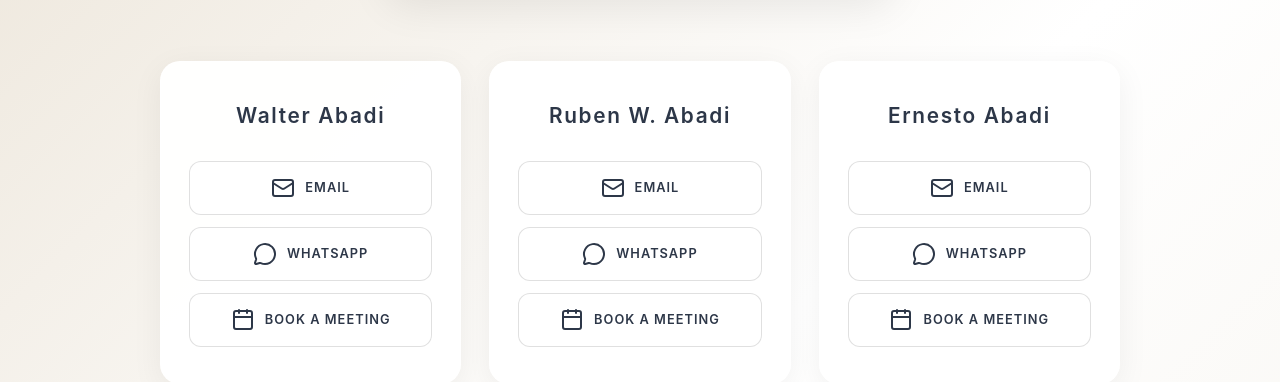
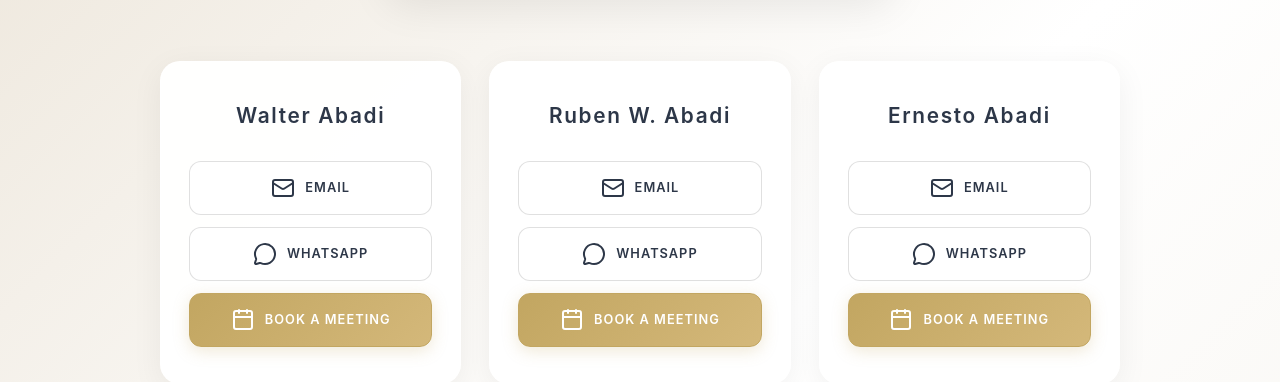
Before and after one commit to rwabadi/rwabadi.github.io, a plain HTML site: page index.html in a window 1280 px wide. Shown: the part 426-808 px from the top of the page. Drawn offline with nearby package versions, Linux system fonts and the light colour scheme.

Commit message:
Booking button Gold by default

```diff
--- a/index.html
+++ b/index.html
@@ -36,7 +36,7 @@
             <i data-lucide="message-circle"></i>
             <span>WhatsApp</span>
           </a>
-          <a class="btn" href="https://outlook.office365.com/book/AbadiFamilyBookings@abadi.me/?ismsaljsauthenabled=true" target="_blank" rel="noopener">
+          <a class="btn btn--meeting" href="https://outlook.office365.com/book/AbadiFamilyBookings@abadi.me/?ismsaljsauthenabled=true" target="_blank" rel="noopener">
             <i data-lucide="calendar"></i>
             <span>Book a meeting</span>
           </a>
@@ -54,7 +54,7 @@
             <i data-lucide="message-circle"></i>
             <span>WhatsApp</span>
           </a>
-          <a class="btn" href="https://cal.com/rwabadi" target="_blank" rel="noopener">
+          <a class="btn btn--meeting" href="https://cal.com/rwabadi" target="_blank" rel="noopener">
             <i data-lucide="calendar"></i>
             <span>Book a meeting</span>
           </a>
@@ -72,7 +72,7 @@
             <i data-lucide="message-circle"></i>
             <span>WhatsApp</span>
           </a>
-          <a class="btn" href="https://cal.com/ernestoabadi" target="_blank" rel="noopener">
+          <a class="btn btn--meeting" href="https://cal.com/ernestoabadi" target="_blank" rel="noopener">
             <i data-lucide="calendar"></i>
             <span>Book a meeting</span>
           </a>
--- a/styles.css
+++ b/styles.css
@@ -174,6 +174,20 @@ a {
   transform: translateY(0);
 }
 
+.btn--meeting {
+  background: linear-gradient(135deg, #c2a661 0%, #d4b87a 100%);
+  color: #ffffff;
+  border-color: #c2a661;
+  box-shadow: 0 4px 16px rgba(194, 166, 97, 0.25);
+}
+
+.btn--meeting:hover,
+.btn--meeting:focus {
+  background: linear-gradient(135deg, #d4b87a 0%, #e8d89a 100%);
+  border-color: #d4b87a;
+  box-shadow: 0 6px 20px rgba(194, 166, 97, 0.4);
+}
+
 .footer {
   margin-top: 16px;
   font-size: 0.8rem;
```
